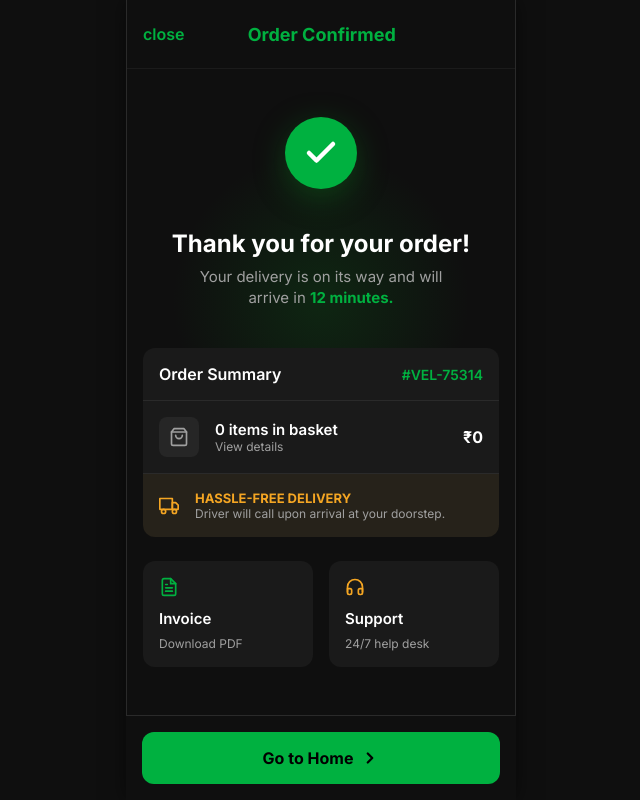
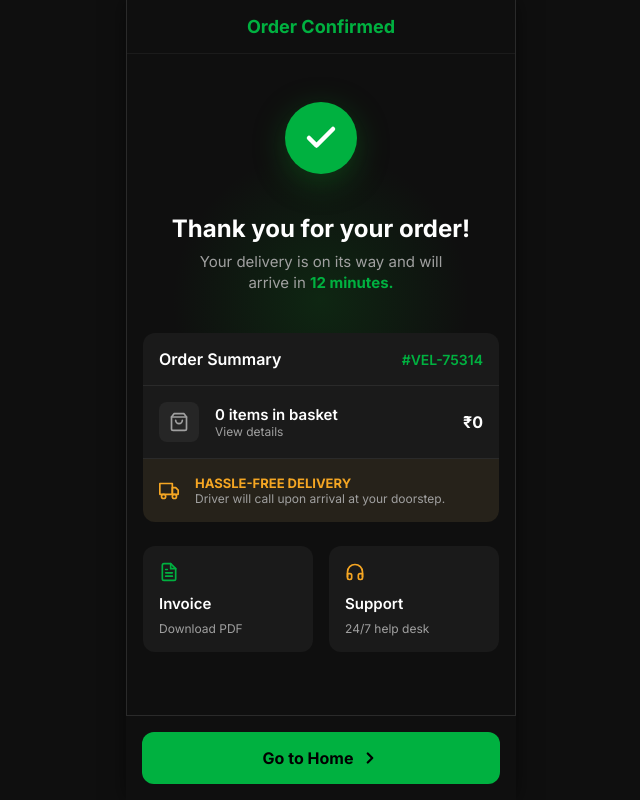
Before and after one commit to arcotmanish/blinkit-assistant, a Next.js app: page /order-confirmation in a window 1280 px wide. Shown: the whole page, without its empty margins (319-959 px from the left). Built offline with nearby package versions, Linux system fonts and the light colour scheme.

Commit message:
UI: Remove close button from Order Confirmation header

```diff
--- a/app/order-confirmation/page.tsx
+++ b/app/order-confirmation/page.tsx
@@ -41,7 +41,7 @@ function OrderConfirmationContent() {
       <div style={{
         display: 'flex',
         alignItems: 'center',
-        justifyContent: 'space-between',
+        justifyContent: 'center',
         padding: '16px',
         borderBottom: '1px solid rgba(255,255,255,0.05)',
         backgroundColor: 'var(--bg-main)',
@@ -49,27 +49,9 @@ function OrderConfirmationContent() {
         top: 0,
         zIndex: 50
       }}>
-        <button
-          onClick={handleGoHome}
-          style={{
-            background: 'transparent',
-            border: 'none',
-            color: 'var(--color-primary)',
-            fontSize: '16px',
-            fontWeight: 600,
-            cursor: 'pointer',
-            padding: '8px 0'
-          }}
-        >
-          close
-        </button>
-
         <h1 style={{ fontSize: '18px', fontWeight: 700, margin: 0, color: 'var(--color-primary)' }}>
           Order Confirmed
         </h1>
-
-        {/* Placeholder for symmetry */}
-        <div style={{ width: '40px' }}></div>
       </div>
 
       <div style={{ position: 'relative', zIndex: 10, padding: '24px 16px', display: 'flex', flexDirection: 'column', alignItems: 'center', gap: '24px' }}>
```
